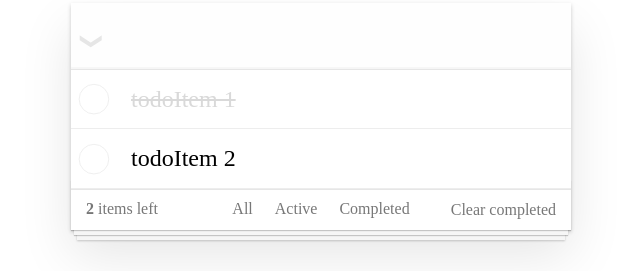
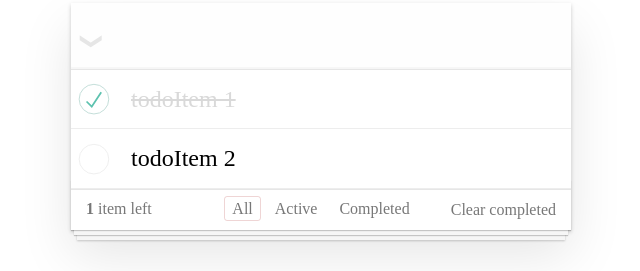
Before and after one commit to BeoPhan/todolist-nextjs, a Next.js app: page / in a window 1280 px wide. Shown: the part 127-398 px from the top of the page, without its empty margins (319-959 px from the left). Built offline with nearby package versions, Linux system fonts and the light colour scheme.

Commit message:
update latest version

```diff
--- a/pages/_app.tsx
+++ b/pages/_app.tsx
@@ -1,19 +1,35 @@
 import React, { useState } from 'react';
 import Head from 'next/head';
 import '../assets/css/global.css';
-import TodoList from './index'
-import TodoForm from './todoform'
+import TodoList from './index';
+import TodoForm from './todoform';
+import Footer from './footer'
+
 
 function App(){
   const [todoList, setTodoList] = useState([
     {id: 1, text:'todoItem 1',isCompleted:true},
     {id: 2, text:'todoItem 2',isCompleted:false},
   ]);
-  const [edit,setEdit] = useState({
-    id: null,
-    text: ''
-  })
 
+  const [status,setStatus] = useState('ALL');
+
+  const isNotCheckedAll = (todoList = []) => todoList.find(todo=> !todo.isCompleted);
+  const filterByStatus = (todoList = [], status = "", id = "") => {
+    switch (status) {
+      case "ACTIVE":
+        return todoList.filter((todo) => !todo.isCompleted);
+      case "COMPLETED":
+        return todoList.filter((todo) => todo.isCompleted);
+      case "REMOVE":
+        return todoList.filter((todo) => todo.id !== id);
+      default:
+        return todoList;
+    }}
+
+
+
+  const [isCheckedAll, setIsCheckedAll] = useState(false);
 function handleTodoFormSubmit(formValues){
 
   const newTodo ={
@@ -39,7 +55,6 @@ function handleEditTodo(todo){
 
 function handleEdited(FormEdited){
   const newTodo ={
-
     ...FormEdited,
   }
   console.log(newTodo)
@@ -47,20 +62,56 @@ function handleEdited(FormEdited){
   const newTodoList = [...todoList];
   newTodoList.splice(index,1,newTodo);
   setTodoList(newTodoList);
+};
+
+function markCompleted(todo){
+  const index = todo.id;
+  const updatedList =   todoList.map(item =>  item.id === index   ? {...item, isCompleted : !todo.isCompleted}  : item );
+  setTodoList(updatedList)
+  setIsCheckedAll(!isNotCheckedAll(updatedList));
+};
+
+function checkAllTodos (){
+  const updatedList =   todoList.map(item => ({...item, isCompleted : !isCheckedAll}));
+  setTodoList(updatedList)
+  setIsCheckedAll(!isCheckedAll );
 }
+
+function setStatusFilter(status){
+  setStatus(status);
+}
+
+function clearCompleted(){
+  const newTodoList = [...todoList];
+  setTodoList(filterByStatus(newTodoList,'ACTIVE'))
+}
+
 
   return(
     <div className ="todoapp">
       <Head><title>TodoApp-NextJS</title></Head>
     <h1> todos</h1>
-    <TodoForm onSubmit={handleTodoFormSubmit} />
+    <TodoForm
+    isCheckedAll = {isCheckedAll}
+    onSubmit={handleTodoFormSubmit}
+    />
     <TodoList
-    todos={todoList}
+    todos={filterByStatus(todoList,status)}
     onDelClick={handleDeleteItem}
     onEditTodo={handleEditTodo}
     onEditedTodo = {handleEdited}
+    markCompleted = {markCompleted}
+    isCheckedAll = {isCheckedAll}
+    checkAllTodos = {checkAllTodos}
     />
 
+    <Footer
+    setStatusFilter = {setStatusFilter}
+    status = {status}
+    clearCompleted = {clearCompleted}
+    numOfTodos = {todoList.length}
+    numOfTodosLeft =  {filterByStatus(todoList,'ACTIVE').length}
+    />
     </div>
   )
 }
--- a/pages/footer.tsx
+++ b/pages/footer.tsx
@@ -1,60 +1,77 @@
-import React, {useState} from 'react';
+import React, {Profiler, useState} from 'react';
 import PropTypes from 'prop-types';
- Footer.propTypes = {
-};
- Footer.defaultProp ={
-}
+//  Footer.propTypes = {
+//    status: PropTypes.string,
+//    setStatusFilter: PropTypes.func,
+// };
+//  Footer.defaultProp ={
+//    status: null,
+//    setStatusFilter: null,
+// }
 
 function Footer(props) {
-    const FilterBtn = ((props) => {
-        const { title, onClick, link, isActived } = props;
-        return (
-          <>
-            <li>
-              <a
-                href={`#/${link}`}
-                className={`${isActived ? "selected" : ""}`}
-                onClick={onClick}
-              >
-                {title}
-              </a>
-            </li>
-          </>
-        );
-      });
-
+  const {status, setStatusFilter, numOfTodos, numOfTodosLeft } = props;
     //Filter Buttons
       const filterBtns = [
         {
           title: "All",
+          isActived: status === 'ALL',
+          onClick: ()=>setStatusFilter('ALL'),
+          link: '',
         },
         {
           title: "Active",
+          isActived: status === 'ACTIVE',
+          onClick: ()=>setStatusFilter('ACTIVE'),
+          link: 'active',
         },
         {
           title: "Completed",
+          isActived: status === 'COMPLETED',
+          onClick: ()=>setStatusFilter('COMPLETED'),
+          link: 'completed'
         },
       ];
     return (
         <footer className="footer">
       <span className="todo-count">
-        <strong>2</strong>
+        <strong>{numOfTodosLeft }</strong>
         <span> </span>
-        <span> items</span>
+        <span>{numOfTodosLeft === 1 ? "item" : "items "}</span>
         <span> left</span>
       </span>
       <ul className="filters">
         {filterBtns.map((btn) => (
-          <FilterBtn key={`btn${btn.title}`} {...btn} />
+          <FilterBtn
+          key={`btn${btn.title}`}
+          {...btn}
+          // isActived = {status}
+          />
         ))}
       </ul>
 
-        <button className="clear-completed">
+      { numOfTodos > numOfTodosLeft && <button className="clear-completed">
           Clear completed
-        </button>
+        </button>}
 
     </footer>
     );
-}
+};
+const FilterBtn = ((props) => {
+  const { title, onClick, link, isActived } = props;
+  return (
+    <>
+      <li>
+        <a
+          href={`#/${link}`}
+          className={`${isActived ? "selected" : ""}`}
+          onClick={onClick}
+        >
+          {title}
+        </a>
+      </li>
+    </>
+  );
+});
 
 export default Footer;
--- a/pages/index.tsx
+++ b/pages/index.tsx
@@ -9,6 +9,9 @@ TodoList.propTypes = {
   onDelClick: PropTypes.func,
   onEditTodo: PropTypes.func,
   onEdited: PropTypes.func,
+  markCompleted: PropTypes.func,
+  isCheckedAll: PropTypes.bool,
+  checkAllTodos: PropTypes.func,
 };
 
 TodoList.defaultProps = {
@@ -16,11 +19,14 @@ TodoList.defaultProps = {
   onDelClick: null,
   onEditTodo: null,
   onEditedTodo: null,
+  markCompleted: null,
+  isCheckedAll: null,
+  checkAllTodos: null,
 }
 
 
 export default function TodoList(props) {
-  const {todos, onDelClick, onEditTodo,onEditedTodo} = props;
+  const {todos, onDelClick, onEditTodo, onEditedTodo, markCompleted, isCheckedAll, checkAllTodos} = props;
 
   const [todoEditingId,setTodoEditingId] = useState(0);
 
@@ -36,13 +42,20 @@ export default function TodoList(props) {
     onEditedTodo(formEdited)
   };
 
+  function handleMarkCompleted(todo){
+    markCompleted(todo)
+  }
+
+  function handleCheckedAll(){
+
+  }
 
   return (
 
     <div >
       <main className = "main">
-        <input className ="toggle-all" />
-        <label htmlFor="toggle-all" />
+        <input className ="toggle-all" type ="checkbox" checked = {isCheckedAll} onChange = {handleCheckedAll}/>
+        <label htmlFor="toggle-all"  onClick = {checkAllTodos}/>
         <ul className = "todo-list">
             {todos.map(todo => (
               <Todo
@@ -50,14 +63,13 @@ export default function TodoList(props) {
               onDeleteClick={()=> handleDeleteClick(todo)}
               onEditClick = {()=> handleEditClick(todo)}
               onEdited = {handleEdited}
+              markCompleted = {handleMarkCompleted}
               {...props}
               />
             ))
             }
         </ul>
       </main>
-      <Footer />
-
 
     </div>
   )
--- a/pages/todo.tsx
+++ b/pages/todo.tsx
@@ -6,19 +6,22 @@ Todo.propTypes = {
     onDeleteClick: PropTypes.func,
     onEditClick: PropTypes.func,
     onEdited: PropTypes.func,
+    markCompleted: PropTypes.func,
 };
 
 Todo.defaultProps ={
     onDeleteClick: null,
     onEditClick:null,
     onEdited:null,
+    markCompleted: null,
 }
 function Todo(props) {
     const {
         todo,
         onDeleteClick,
         onEditClick,
-        onEdited
+        onEdited,
+        markCompleted
       } = props;
       const [text, setText] = useState(todo.text);
       const [isEditing,setIsEditing] = useState(false)
@@ -39,6 +42,7 @@ function Todo(props) {
         const formEdited = {
             id: todo.id,
             text: text,
+            isCompleted: false,
         };
         onEdited(formEdited);
 
@@ -52,8 +56,11 @@ function Todo(props) {
        <li className= {`${isEditing ? "editing" : ""} ${todo.isCompleted ? "completed" : ""} `}>
            {!isEditing ?
            <div className = "view">
-               <input className ="toggle"
+               <input
+               className ="toggle"
                type = "checkbox"
+               checked = {todo.isCompleted}
+               onChange = {()=>markCompleted(todo)}
                />
                <label>{todo.text}</label>
                <button className="destroy" onClick={(e)=> {e.preventDefault(); handleDelete(todo);}}></button>
--- a/pages/todoform.tsx
+++ b/pages/todoform.tsx
@@ -2,14 +2,16 @@ import React, {useState} from 'react';
 import PropTypes from 'prop-types';
  TodoForm.propTypes = {
     onSubmit: PropTypes.func,
+    isCheckedAll: PropTypes.bool,
 };
 
 TodoForm.defaultProps ={
     onSubmit: null,
+    isCheckedAll: false,
 }
 
 function TodoForm(props) {
-    const {onSubmit} = props;
+    const {onSubmit, isCheckedAll} = props;
     const [value, setValue] = useState('')
 
     function handleValueChange(e) {
@@ -22,6 +24,7 @@ function TodoForm(props) {
 
         const formValues = {
             text: value,
+            isCompleted: false,
         };
         onSubmit(formValues);
 
@@ -29,11 +32,14 @@ function TodoForm(props) {
         setValue('');
     }
     return (
-        <form onSubmit={handleSubmit}>
+        <form
+        onSubmit={handleSubmit}
+        >
             <input
             className ="new-todo"
-            type = "text"
+            // type = "text"
             value = {value}
+            checked = {isCheckedAll}
             onChange ={handleValueChange}
             />
         </form>
```
